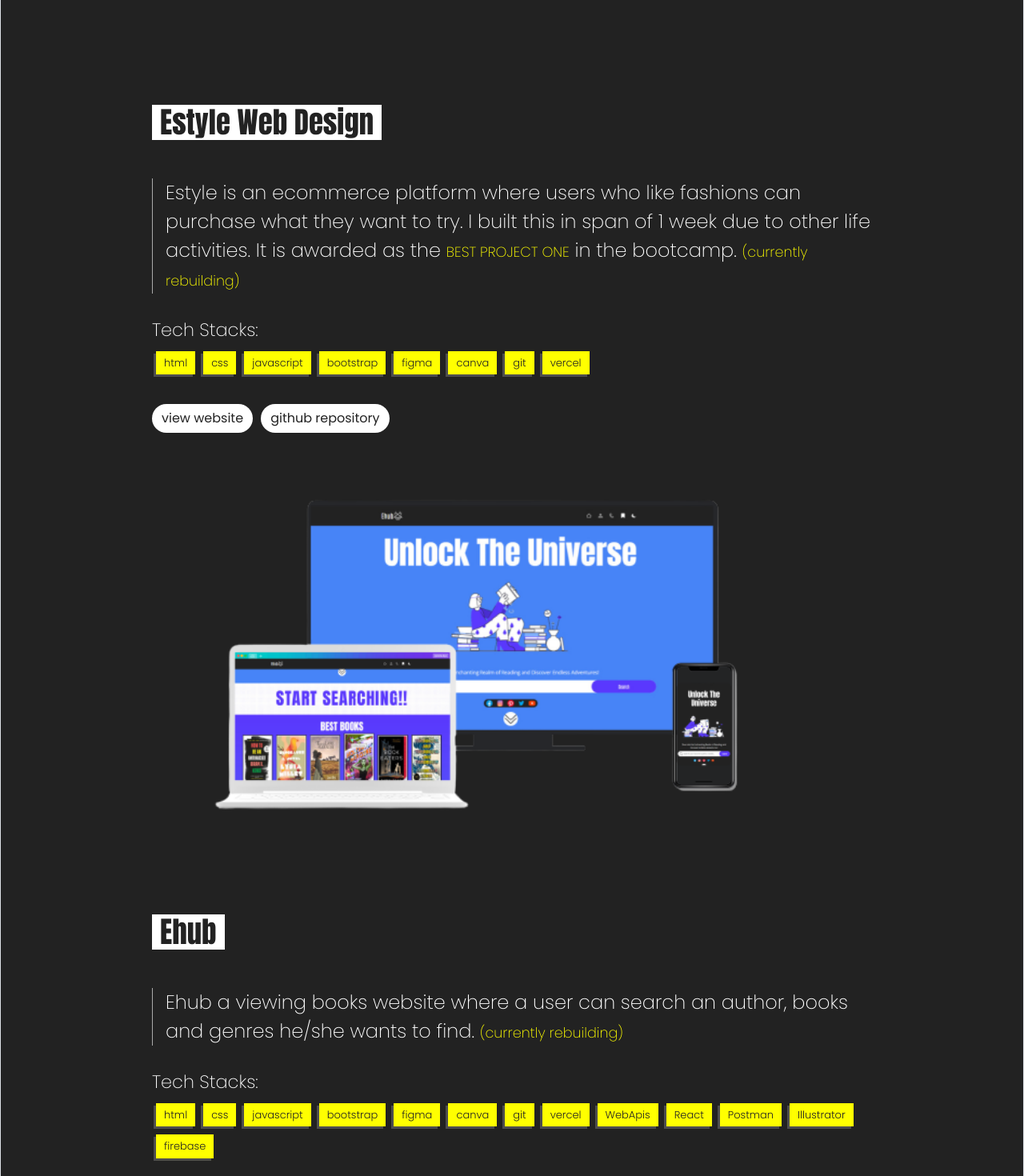
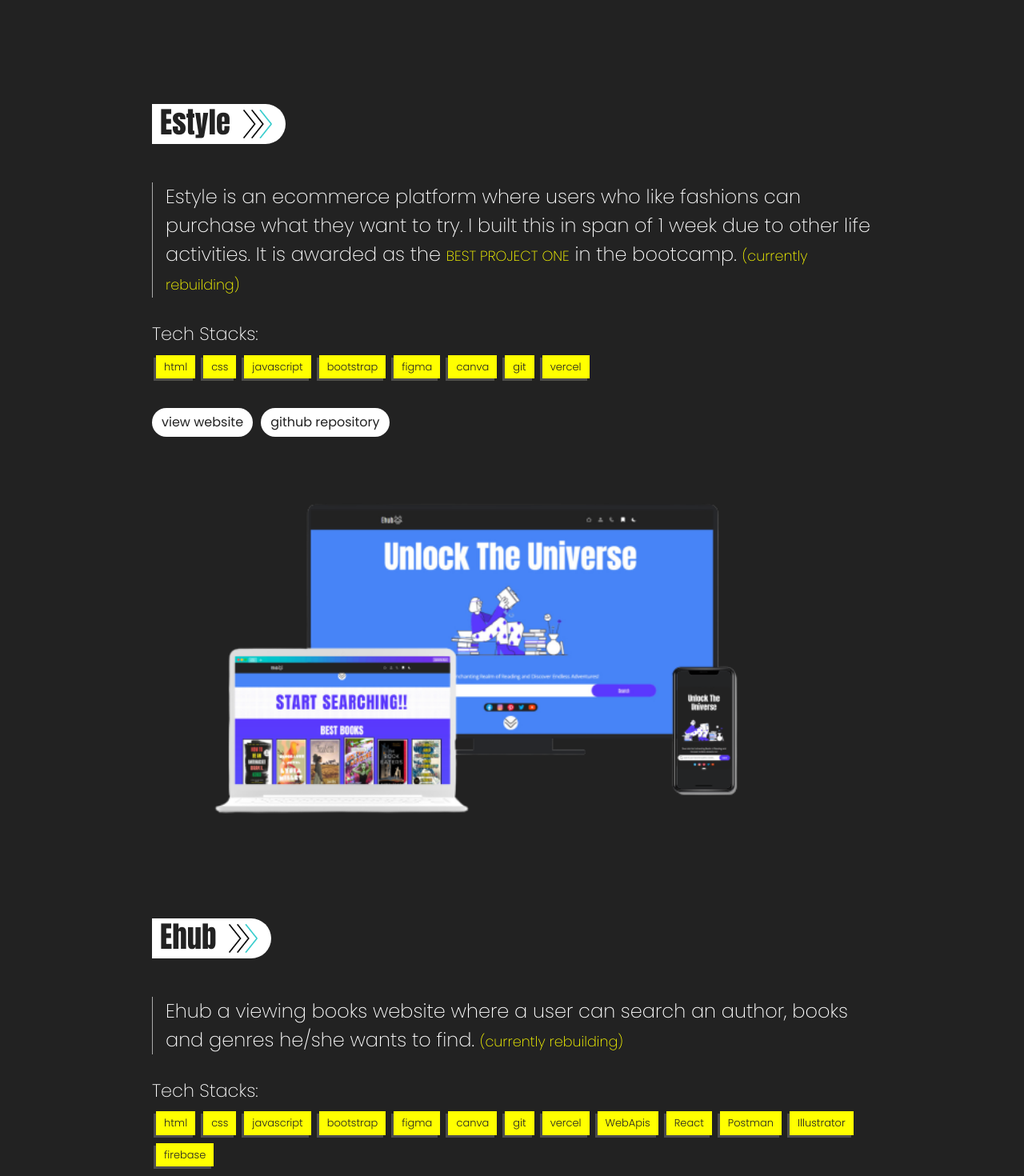
Before and after one commit to Christiannaira/chrisnaira, a React (Vite) app: page / in a window 1280 px wide. Shown: the part 3180-4650 px from the top of the page at 80% size. Built offline with nearby package versions, Linux system fonts and the light colour scheme.

Commit message:
update the portfolio section design

```diff
--- a/src/components/Projects.jsx
+++ b/src/components/Projects.jsx
@@ -1,13 +1,14 @@
 import Estyle from '../assets/project01.png';
 import Ehub from '../assets/project02.png';
 import FuelFlow from '../assets/project03.png';
+import FastForward from '../assets/fast-forward.gif';
 
 function Projects() {
 
     return (
         <>
 
-            <section className="projects border" id="projects">
+            <section className="projects" id="projects">
                 <div className="projects-content container-fluid-sm">
 
                     <div className="projects-main">
@@ -25,7 +26,7 @@ function Projects() {
 
                                 <div className="project-txt">
 
-                                    <h3>Estyle Web Design</h3>
+                                    <h3>Estyle <img src={FastForward} alt="" /></h3>
 
                                     <p>Estyle is an ecommerce platform where users who like fashions can purchase what they want to try. I built this in span of 1 week due to other life activities. It is awarded as the <span>BEST PROJECT ONE</span> in the bootcamp. <span>(currently rebuilding)</span></p>
 
@@ -63,7 +64,7 @@ function Projects() {
 
                                 <div className="project-txt">
 
-                                    <h3>Ehub</h3>
+                                    <h3>Ehub <img src={FastForward} alt="" /></h3>
 
                                     <p>Ehub a viewing books website where a user can search an author, books and genres he/she wants to find. <span>(currently rebuilding)</span></p>
 
@@ -112,7 +113,7 @@ function Projects() {
 
                                 <div className="project-txt">
 
-                                    <h3>FuelFlow</h3>
+                                    <h3>FuelFlow <img src={FastForward} alt="" /></h3>
 
                                     <p>FuelFlow is a web application where a user can order a fuel for his vehicle just using his/her device converniently. <span>(currently building)</span></p>
                                 </div>
--- a/src/style.css
+++ b/src/style.css
@@ -603,7 +603,7 @@ h1.text {
     width: 100%;
 }
 
-.project-img:hover img {
+.project-img:hover>img {
     transform: scale(1.1);
 }
 
@@ -612,6 +612,7 @@ h1.text {
 }
 
 .project-txt h3 {
+    position: relative;
     background-color: #fff;
     color: #222;
     font-family: 'Anton';
@@ -620,6 +621,14 @@ h1.text {
     padding: 0 10px;
     display: inline-block;
     margin: 5rem 0 3rem;
+    border-top-right-radius: 30px;
+    border-bottom-right-radius: 30px;
+}
+
+.project-txt h3 img {
+    display: inline-block;
+    width: 50px;
+    border-radius: 100%;
 }
 
 .project-tech {
```
